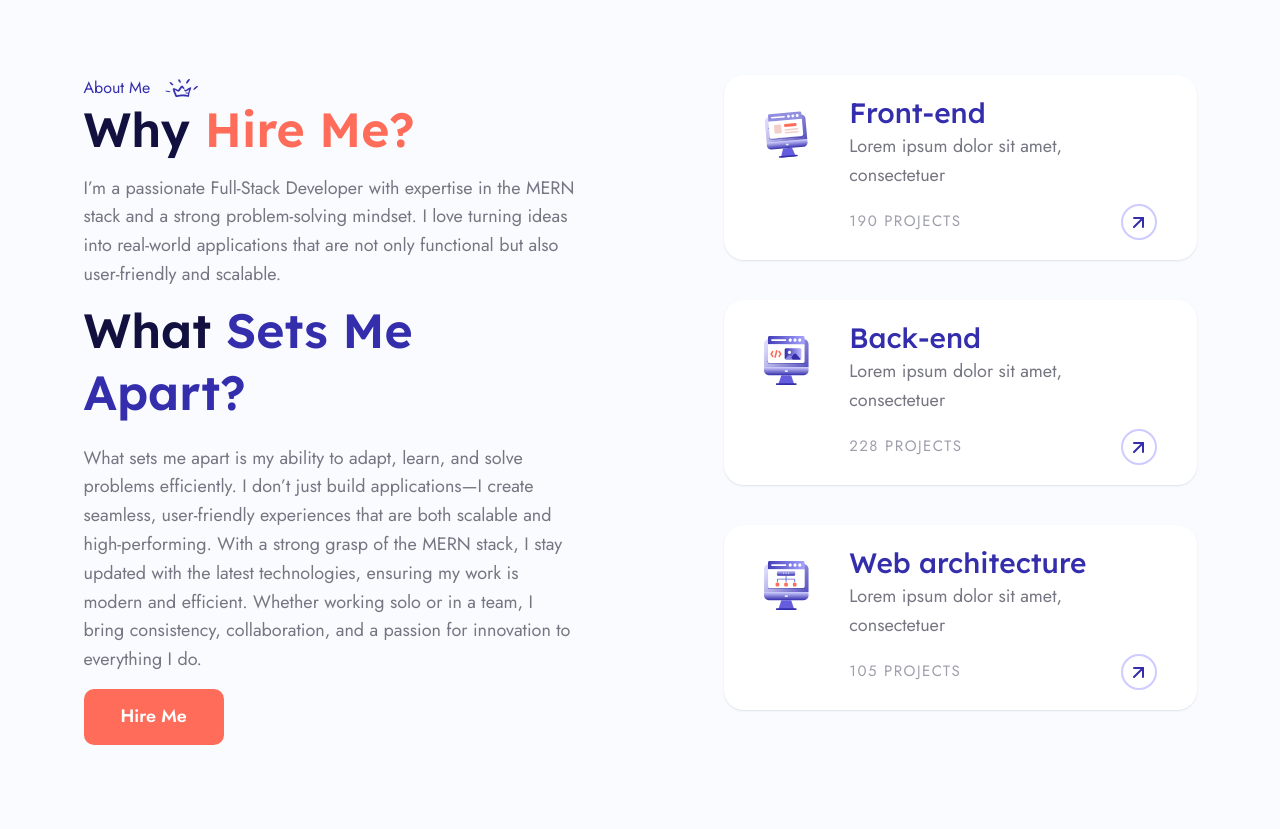
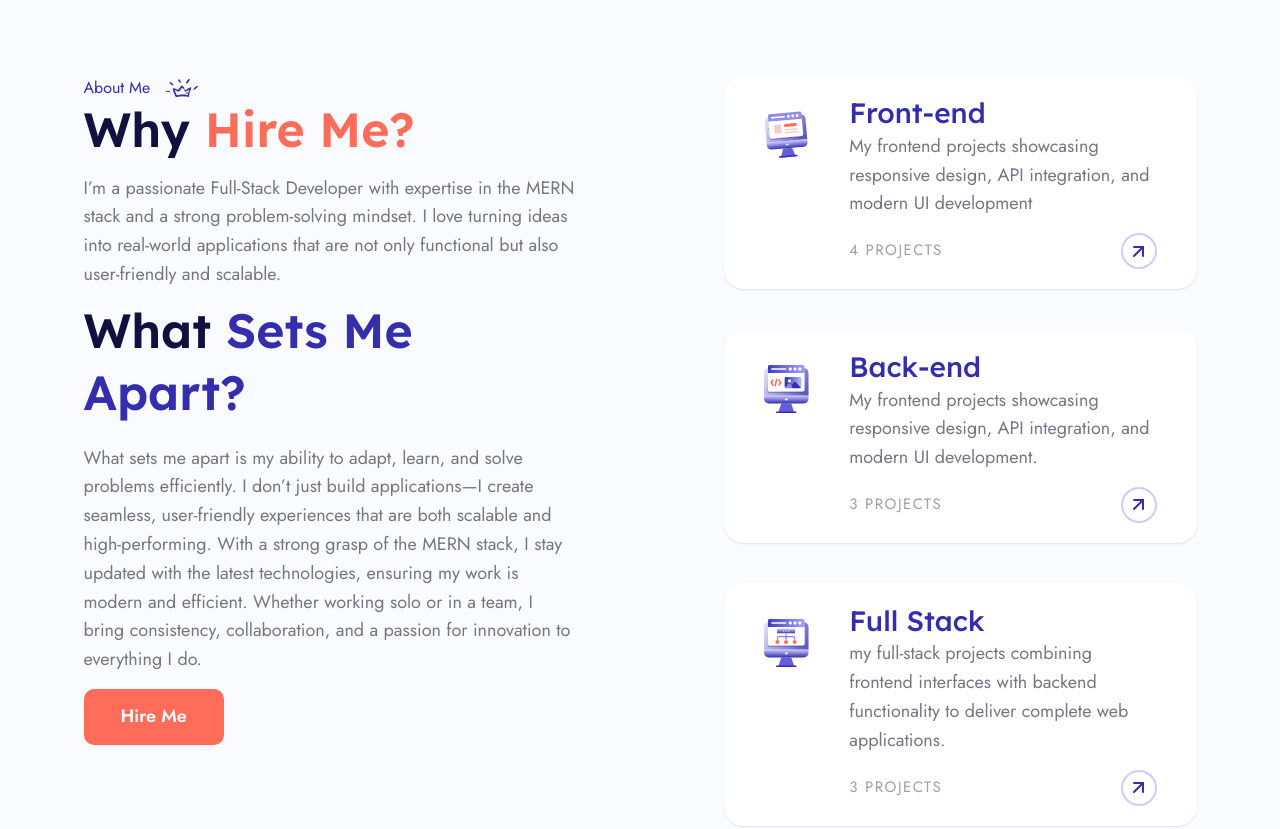
Before and after one commit to ujwalsingamsetti/portfolio, a website: page index.html in a window 1280 px wide. Shown: the part 1080-1909 px from the top of the page. Drawn offline with Linux system fonts and the light colour scheme.

Commit message:
some changes had took place

```diff
--- a/index.html
+++ b/index.html
@@ -29,14 +29,14 @@
       <div class="container">
         <div class="cs_main_header_in">
           <div class="cs_main_header_left">
-            <a class="cs_site_branding" href="home-v2.html">
+            <a class="cs_site_branding" href="index.html">
 
             </a>
           </div>
           <div class="cs_main_header_center">
             <div class="cs_nav">
               <ul class="cs_nav_list">
-                <li class="active menu-item-has-children"><a href="home-v2.html">Home</a>
+                <li class="active menu-item-has-children"><a href="index.html">Home</a>
 
                 </li>
                 <li class="menu-item-has-children"><a href="about-v2.html">About</a>
@@ -177,10 +177,10 @@
                   </div>
                   <div class="cs_iconbox_info position-relative w-100">
                     <h3 class="cs_iconbox_title cs_font_28 cs_medium m-0">Front-end</h3>
-                    <p class="cs_iconbox_text">Lorem ipsum dolor sit amet, consectetuer</p>
+                    <p class="cs_iconbox_text"> My frontend projects showcasing responsive design, API integration, and modern UI development</p>
                     <div class="d-flex justify-content-between align-items-center">
                       <span
-                        class="cs_letter_spacing_15 cs_ternary_color cs_secondary_font cs_font_15 text-uppercase m-0">190 Projects</span>
+                        class="cs_letter_spacing_15 cs_ternary_color cs_secondary_font cs_font_15 text-uppercase m-0">4 Projects</span>
                       <a href="project.html" class="cs_circle_btn cs_style_1 cs_accent_color_2 cs_center rounded-circle">
                         <svg width="11" height="11" viewBox="0 0 11 11" fill="none" xmlns="http://www.w3.org/2000/svg">
                           <path d="M1 10L10 1" stroke="currentColor" stroke-width="2" stroke-linecap="round"
@@ -206,12 +206,12 @@
                   </div>
                   <div class="cs_iconbox_info position-relative w-100">
                     <h3 class="cs_iconbox_title cs_font_28 cs_medium m-0">Back-end</h3>
-                    <p class="cs_iconbox_text">Lorem ipsum dolor sit amet, consectetuer</p>
+                    <p class="cs_iconbox_text">My frontend projects showcasing responsive design, API integration, and modern UI development.</p>
                     <div class="d-flex justify-content-between align-items-center">
                       <span
-                        class="cs_letter_spacing_15 cs_ternary_color cs_secondary_font cs_font_15 text-uppercase m-0">228
+                        class="cs_letter_spacing_15 cs_ternary_color cs_secondary_font cs_font_15 text-uppercase m-0">3
                         Projects</span>
-                      <a href="portfolio.html" class="cs_circle_btn cs_style_1 cs_accent_color_2 cs_center rounded-circle">
+                      <a href="project.html" class="cs_circle_btn cs_style_1 cs_accent_color_2 cs_center rounded-circle">
                         <svg width="11" height="11" viewBox="0 0 11 11" fill="none" xmlns="http://www.w3.org/2000/svg">
                           <path d="M1 10L10 1" stroke="currentColor" stroke-width="2" stroke-linecap="round"
                             stroke-linejoin="round" />
@@ -235,13 +235,13 @@
                     <img src="assets/img/icon/about_icon_3.svg" alt="Icon">
                   </div>
                   <div class="cs_iconbox_info position-relative w-100">
-                    <h3 class="cs_iconbox_title cs_font_28 cs_medium m-0">Web architecture</h3>
-                    <p class="cs_iconbox_text">Lorem ipsum dolor sit amet, consectetuer</p>
+                    <h3 class="cs_iconbox_title cs_font_28 cs_medium m-0">Full Stack</h3>
+                    <p class="cs_iconbox_text">my full-stack projects combining frontend interfaces with backend functionality to deliver complete web applications.</p>
                     <div class="d-flex justify-content-between align-items-center">
                       <span
-                        class="cs_letter_spacing_15 cs_ternary_color cs_secondary_font cs_font_15 text-uppercase m-0">105
+                        class="cs_letter_spacing_15 cs_ternary_color cs_secondary_font cs_font_15 text-uppercase m-0">3
                         Projects</span>
-                      <a href="portfolio.html" class="cs_circle_btn cs_style_1 cs_accent_color_2 cs_center rounded-circle">
+                      <a href="project.html" class="cs_circle_btn cs_style_1 cs_accent_color_2 cs_center rounded-circle">
                         <svg width="11" height="11" viewBox="0 0 11 11" fill="none" xmlns="http://www.w3.org/2000/svg">
                           <path d="M1 10L10 1" stroke="currentColor" stroke-width="2" stroke-linecap="round"
                             stroke-linejoin="round" />
```
